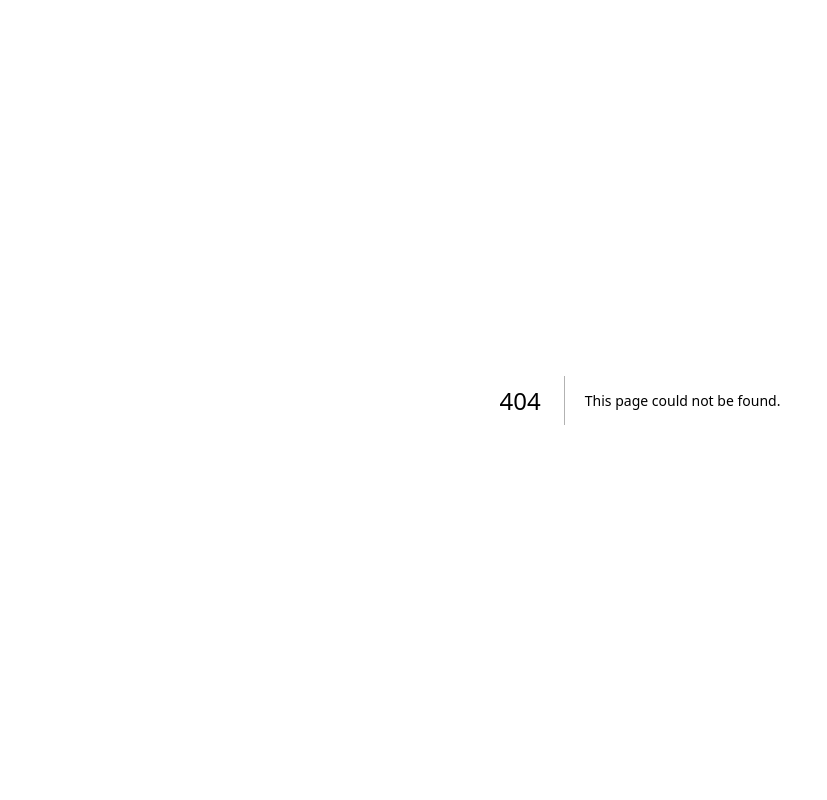
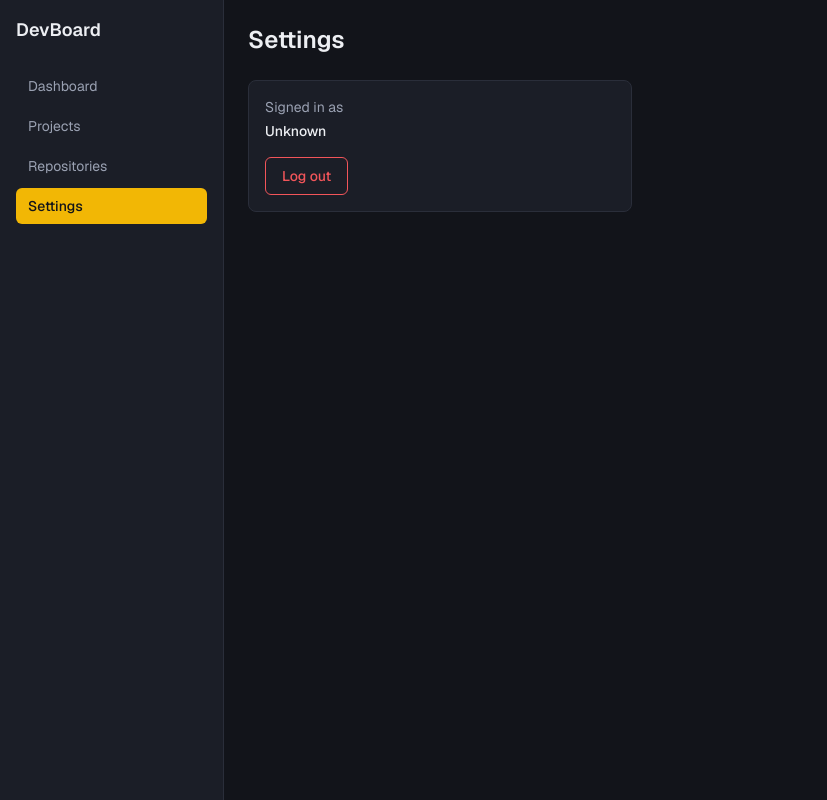
Before and after one commit to denzkie09/Devboard, a Next.js app: page /dashboard/settings in a window 1280 px wide. Before the commit this address had no page. Shown: the whole page, without its empty margins (0-827 px from the left). Built offline with nearby package versions, Linux system fonts and the light colour scheme; no server answers.

Commit message:
settings and repo

```diff
--- /dev/null
+++ b/app/dashboard/repositories/page.tsx
@@ -0,0 +1,17 @@
+export default function RepositoriesPage() {
+  return (
+    <div>
+      <h1 className="mb-6 text-2xl font-semibold text-foreground">
+        Repositories
+      </h1>
+
+      <div className="max-w-md rounded-lg border border-dashed border-border-color p-8 text-center">
+        <p className="text-sm font-medium text-foreground">Coming soon</p>
+        <p className="mt-2 text-sm text-foreground-muted">
+          Connect your GitHub account to link repositories to your projects
+          and track activity directly from DevBoard.
+        </p>
+      </div>
+    </div>
+  );
+}
--- /dev/null
+++ b/app/dashboard/settings/page.tsx
@@ -0,0 +1,66 @@
+"use client";
+
+import { useEffect, useState } from "react";
+import { createClient } from "../../../lib/supabase/client";
+
+export default function SettingsPage() {
+  const [email, setEmail] = useState<string | null>(null);
+  const [loading, setLoading] = useState(true);
+  const [loggingOut, setLoggingOut] = useState(false);
+  const [error, setError] = useState("");
+
+  useEffect(() => {
+    loadUser();
+  }, []);
+
+  async function loadUser() {
+    setLoading(true);
+    const supabase = createClient();
+
+    const {
+      data: { user },
+    } = await supabase.auth.getUser();
+
+    setEmail(user?.email ?? null);
+    setLoading(false);
+  }
+
+  async function handleLogout() {
+    setLoggingOut(true);
+    setError("");
+
+    const supabase = createClient();
+    const { error } = await supabase.auth.signOut();
+
+    if (error) {
+      setError(error.message);
+      setLoggingOut(false);
+      return;
+    }
+
+    window.location.href = "/login";
+  }
+
+  return (
+    <div>
+      <h1 className="mb-6 text-2xl font-semibold text-foreground">Settings</h1>
+
+      <div className="max-w-sm rounded-lg border border-border-color bg-surface p-4">
+        <p className="mb-1 text-sm text-foreground-muted">Signed in as</p>
+        <p className="mb-4 text-sm font-medium text-foreground">
+          {loading ? "Loading..." : email ?? "Unknown"}
+        </p>
+
+        {error && <p className="mb-3 text-sm text-danger">{error}</p>}
+
+        <button
+          onClick={handleLogout}
+          disabled={loggingOut}
+          className="rounded-md border border-danger px-4 py-2 text-sm font-medium text-danger hover:bg-danger hover:text-white disabled:opacity-50"
+        >
+          {loggingOut ? "Logging out..." : "Log out"}
+        </button>
+      </div>
+    </div>
+  );
+}
```
